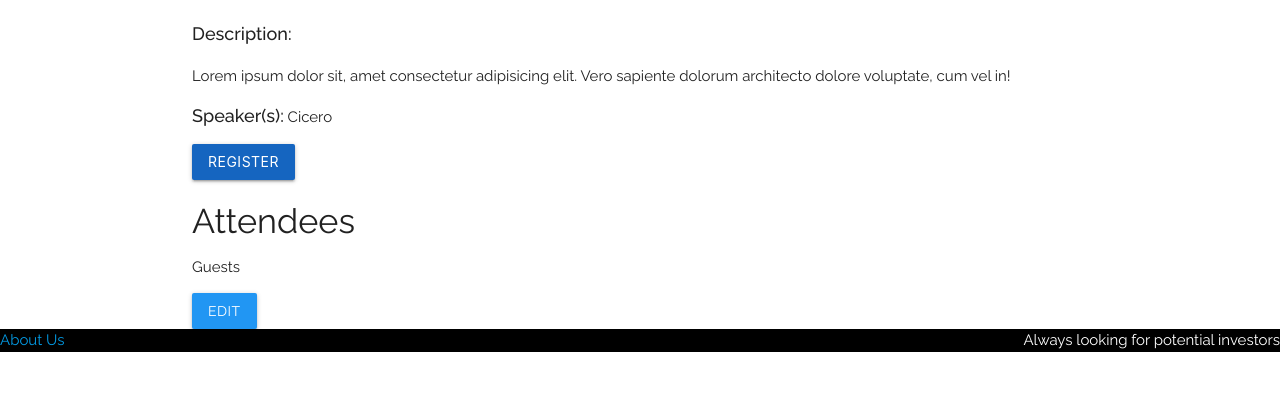
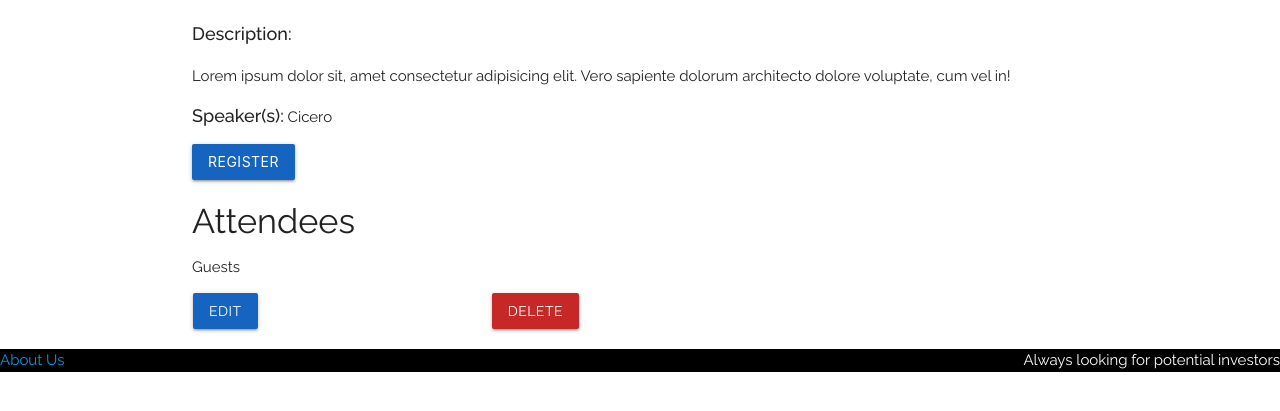
Before and after one commit to samleemcknight/jobber, a Django app: a page that uses main_app/templates/base.html in a window 1280 px wide. Shown: the part 306-717 px from the top of the page. Run offline with Django 3.2, Linux system fonts and the light colour scheme; the visitor is signed in with stand-in values (Sample User, id 1); data comes from the database, SQL or seed files in the repository.

Commit message:
adds delete for superuser

```diff
--- a/main_app/templates/base.html
+++ b/main_app/templates/base.html
@@ -85,6 +85,19 @@
             </div>
           </div>
         {% endif %}
+        <!-- modal for deleting event -->
+        {% if event.name %}
+          <div id="modal3" class="modal">
+            <div class="modal-content center">
+              <form action=""></form>
+              <form method="POST" action="{% url 'delete_event' event.name %}">
+                {% csrf_token %}
+                <p class="registration-text">Are you sure you want to delete this event?</p>
+                <input type="submit" class="btn red darken-3 bottom" value="Delete">
+              </form>
+            </div>
+          </div>
+        {% endif %}
   </header>
     <main class="container">
       {% block content %}
--- a/main_app/templates/events/event.html
+++ b/main_app/templates/events/event.html
@@ -39,8 +39,16 @@
 
 {% endif %}
 
-{% if user.is_superuser %}
-  <a href="{% url 'edit_event' event.name %}" class="btn blue">Edit</a>
-{% endif %}
+<div class="row">
+  <div class="col s4">
+    {% if user.is_superuser %}
+      <a href="{% url 'edit_event' event.name %}" class="btn blue darken-3">Edit</a>
+
+  </div>
+  <div class="col s4">
+      <a class="waves-effect waves-light btn red darken-3 modal-trigger" href="#modal3">Delete</a>
+    {% endif %}
+  </div>
+</div>
 
 {% endblock %}
--- a/main_app/urls.py
+++ b/main_app/urls.py
@@ -15,6 +15,7 @@ urlpatterns = [
   path('event/<int:event_id>/register/', views.event_register, name="event_register"),
   path('event/create', views.create_event, name="create_event"),
   path('event/edit/<str:event_name>/', views.edit_event, name="edit_event"),
+  path('event/delete/<str:event_name>/', views.delete_event, name="delete_event"),
   path('event/add_category/<int:event_id>/', views.add_category, name="add_category"),
   path('event/remove_category/<int:event_id>/', views.remove_category, name="remove_category"),
   path('change-password', auth_views.PasswordChangeView.as_view(template_name='registration/change-password.html', success_url='/'), name='change-password'),
--- a/main_app/views.py
+++ b/main_app/views.py
@@ -181,6 +181,14 @@ def edit_event(request, event_name):
   else:
     return redirect('event_detail', event_name=event_name)
 
+@login_required
+def delete_event(request, event_name):
+  if request.user.is_superuser:
+    Event.objects.get(name=event_name).delete()
+    return redirect('/')
+  else:
+    return redirect('event_detail', event_name)
+
 def search_bar(request):
   categories = Category.objects.all()
   context = { 'categories': categories }
```
